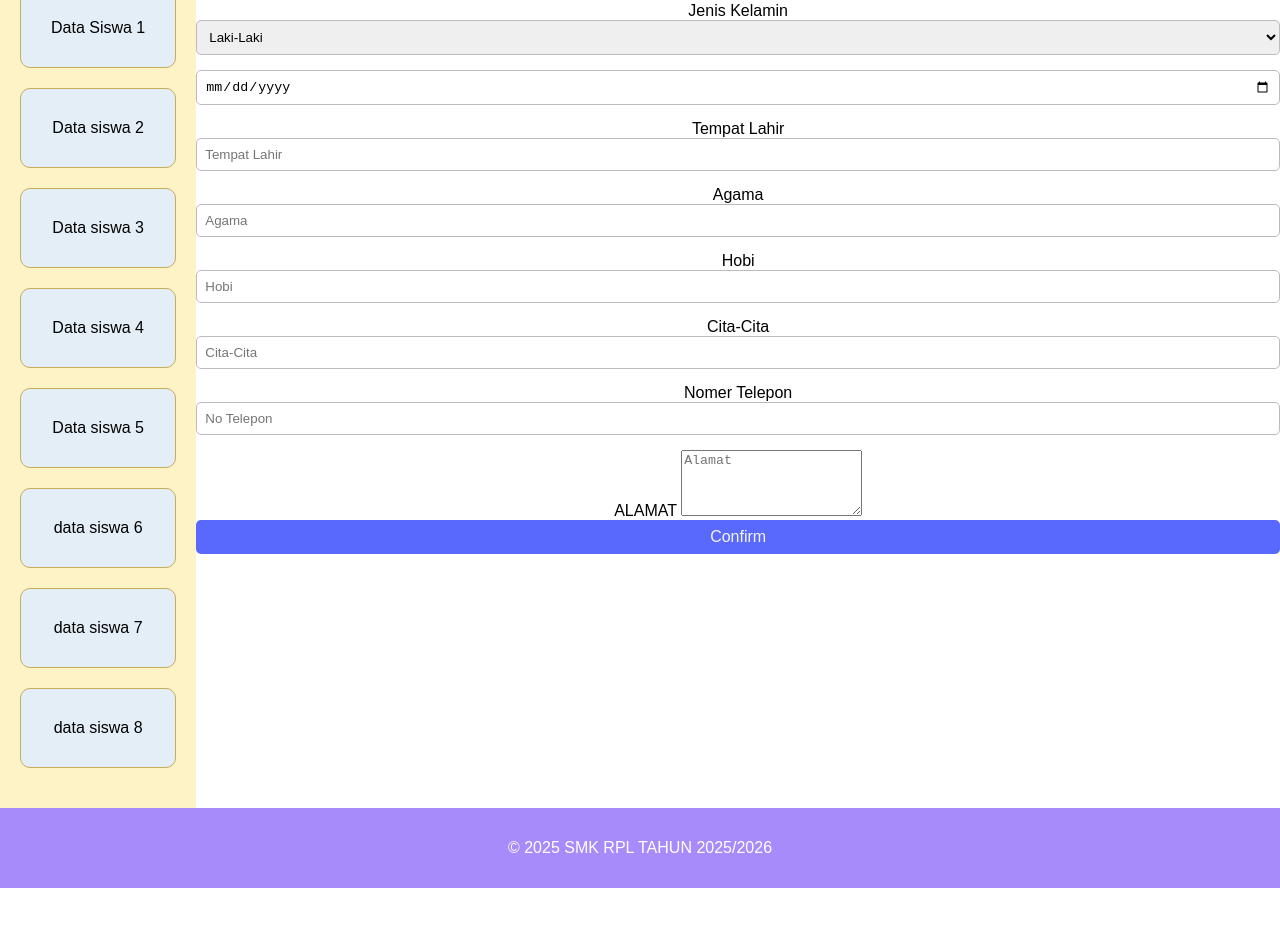
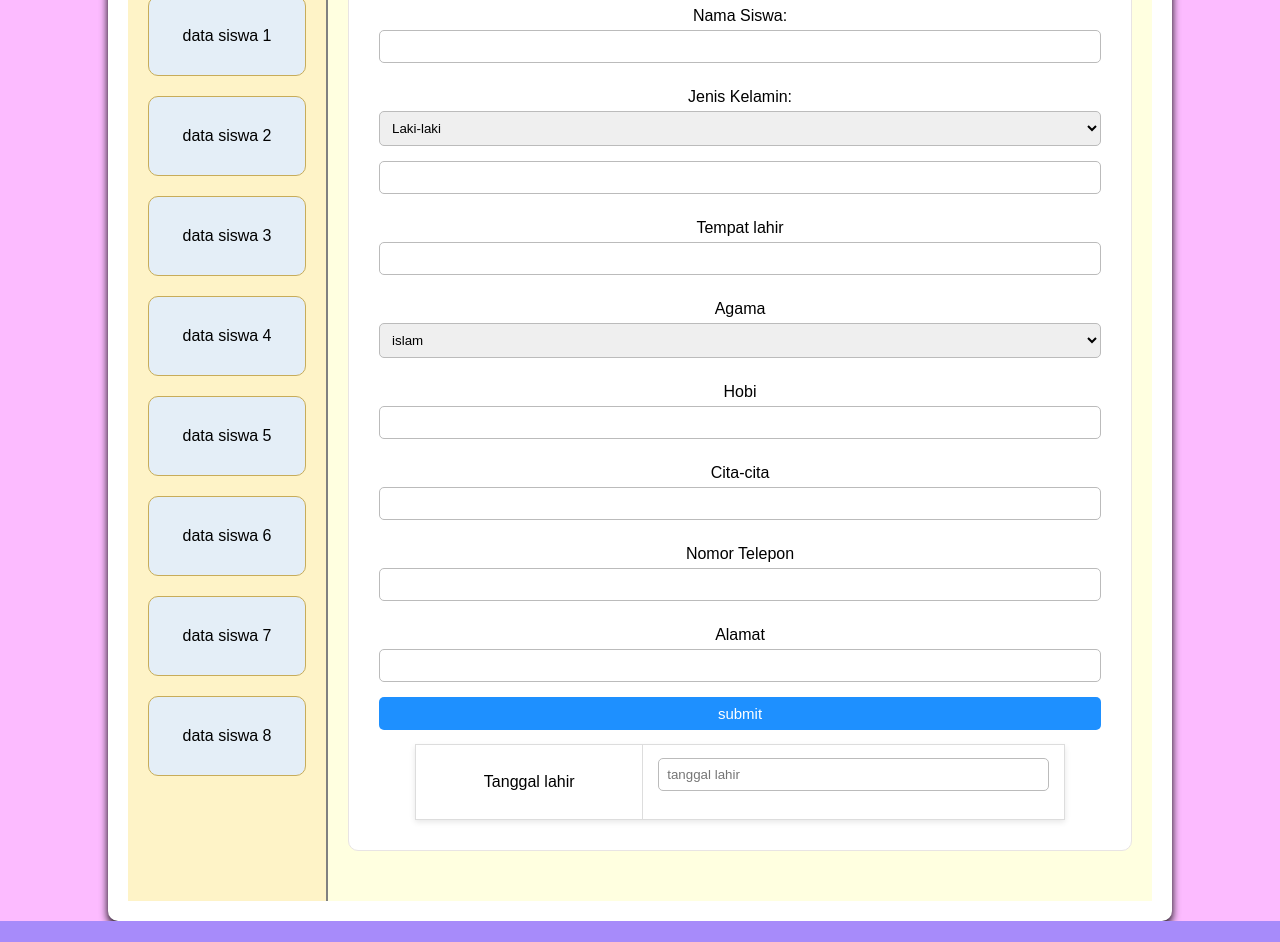
Before and after one commit to anggraeni234/STSGANJIL2025, a plain HTML site: page formsiswa.html in a window 1280 px wide. Shown: the part 254-1196 px from the top of the page. Before the commit the page ends 1142 px from the top, so only its background shows below. Drawn offline with Linux system fonts and the light colour scheme.

Commit message:
mengubah

```diff
--- a/formsiswa.html
+++ b/formsiswa.html
@@ -5,13 +5,48 @@
   <meta http-equiv="X-UA-Compatible" content="IE=Edge">
   <meta name="viewport" content="width=device-width, initial-scale=1">
 
-  <title>Biodata Siswa Kelas X RPL</title>
+  <title>Data Siswa Kelas X RPL</title>
 
   <!-- HTML -->
 
 
   <!-- Custom Styles -->
   <link rel="stylesheet" href="style.css">
+  <style type="text/css" media="all">
+    body {
+    background: #FCBBFF;
+  }
+  .container{
+    width: 80%;
+    margin: auto;
+    background: #FFFFFF;
+    padding:20px;
+    border-radius:10px;
+    box-shadow: 0 4px 8px rgba(0, 0, 0, 1);
+  }
+  h2 {
+    text-align: center;
+  }
+  label {
+    display: block;
+    margin: 10px 0 5px;
+  }
+  input,select, button{
+    width: 100%;
+    padding: 8px;
+    margin-bottom: 15px;
+    border: 1px solid #bbb;
+    border-radius: 5px;
+    box-sizing: border-box;
+  }
+  button {
+    background: dodgerblue;
+    color: white;
+    font-size: 15px;
+    border: none;
+  }
+
+  </style>
 </head>
 
 <body>
@@ -21,72 +56,67 @@
 
 <div class="container">
   <div class="sidebar">
-   <ul>
-  <li><a href="formsiswa.html">Form Siswa</a></li>
-   <li><a href="datasiswa1.html">Data Siswa 1</a></li>
-   <li><a href="datasiswa2.html">Data siswa 2</a></li>
-   <li><a href="datasiswa3.html">Data siswa 3</a></l>
-   <li><a href="datasiswa4.html">Data siswa 4</a></li>
-   <li><a href="datasiswa5.html">Data siswa 5</a></li>
-   <li><a href="datasiswa6.html">data siswa 6</a></li>
-   <li><a href="datasiswa7.html">data siswa 7</a></li>
-   <li><a href="datasiswa8.html">data siswa 8</a></li>
-   </ul>
+    <a href="index.html">Form Biodata</a>
+    <a href="datasiswa1.html">data siswa 1</a>
+    <a href="datasiswa2.html">data siswa 2</a>
+    <a href="data datasiswa3.html">data siswa 3</a>
+    <a href="datasiswa4.html">data siswa 4</a>
+    <a href="datasiswa5.html">data siswa 5</a>
+    <a href="datasiswa6.html">data siswa 6</a>
+    <a href="datasiswa7.html">data siswa 7</a>
+    <a href="data datasiswa8.html">data siswa 8</a>
   </div>
-   <body>
-     <center>
-        <h1>Form Biodata
-        </h1>
-        <form action="" method="get" accept-charset="utf-8">
 
-        </form>
+  <div class="content">
+    <div class="kotak">
+      <h1>Form Biodata</h1>
+
+      <table border="0">
+        <tr>
+
+        </tr>
+              <label for="">Nama Siswa:</label>
+      <input type="text" name="nama" id="">
 
 
+      <label for="">Jenis Kelamin:</label>
+      <select name="Jenis Kelamin" id"">
+        <option value="">Laki-laki</option></option>
+        <option value="">Perempuan
 
+      <tr>
+        <td>Tanggal lahir</td>
+        <td><input type="text" name="nama" placeholder="tanggal lahir"</td>
+      </tr>
+      <input type="Tanggal" name="lahir" id="">
+            <label for="">Tempat lahir </label>
+      <input type="Tempat" name="lahir" id="">
 
-        Nama Siswa
-        <input type="text" name="nama" placeholder="username">
-        Jenis Kelamin
-        <select id="kota" name="kota">
-          <option value="X(10)RPL">Laki-Laki</option>
-          <option value="XI(11)RPL">Perempuan</option>
-
-    <td><label>Tanggal Lahir</label><input type="date" id="tanggal  lahir"></td>
-
-
-
- Tempat Lahir
-        <input type="text" name="nama" placeholder="Tempat Lahir">
+      <label for="">Agama</label>
+      <select name="Agama" id="">
+        <option value="">islam</option>
+        <option value="">katholik</option>
+        <option value="">protestan</option>
+        <option value="">Budha</option><option value="">Hindu</option>
+        <option value="">Konghuchu</option>
       </select>
-             Agama
-        <input type="text" name="nama" placeholder="Agama">
-            </select>
-            Hobi
-            <input type="text" name="nama" placeholder="Hobi">
-            </select>
-            Cita-Cita
-            <input type="text" name="nama" placeholder="Cita-Cita">
-           Nomer Telepon
-<input type="text" name="nama" placeholder="No Telepon">
-            </select>
-       ALAMAT
-    <textarea rows="4" placeholder="Alamat"></textarea>
-
-            <center>
-              <button type:"submit">
-                Confirm</button>
-            </center>
-
+         <label for="">Hobi</label>
+   <input type="Hobi" name="Hobi" id="">
+   <label for="">Cita-cita </label>
+   <input type="Cita" name="Cita" id="">
+         <label for="">Nomor Telepon</label>
+   <input type="Nomor" name="Telepon" id="">
+   <label for="">Alamat </label>
+   <input type="Alamat" name="Alamat" id="">
+      <button type="submit">submit</button>
+      </form>
+      </table>
     </div>
-  </div>
-   </body>
   </div>
 </div>
 
 <div class="footer">
-   <p>&copy; 2025 SMK RPL TAHUN 2025/2026</p>
+  <p>&copy;2025 SMK RPL - Tahun Ajaran 2025/2026</p>
 </div>
-
-
 </body>
 </html>
```
Also changed, not shown: index.html (+85 -55 lines). Lines whose indentation alone changed are shown as unchanged.
